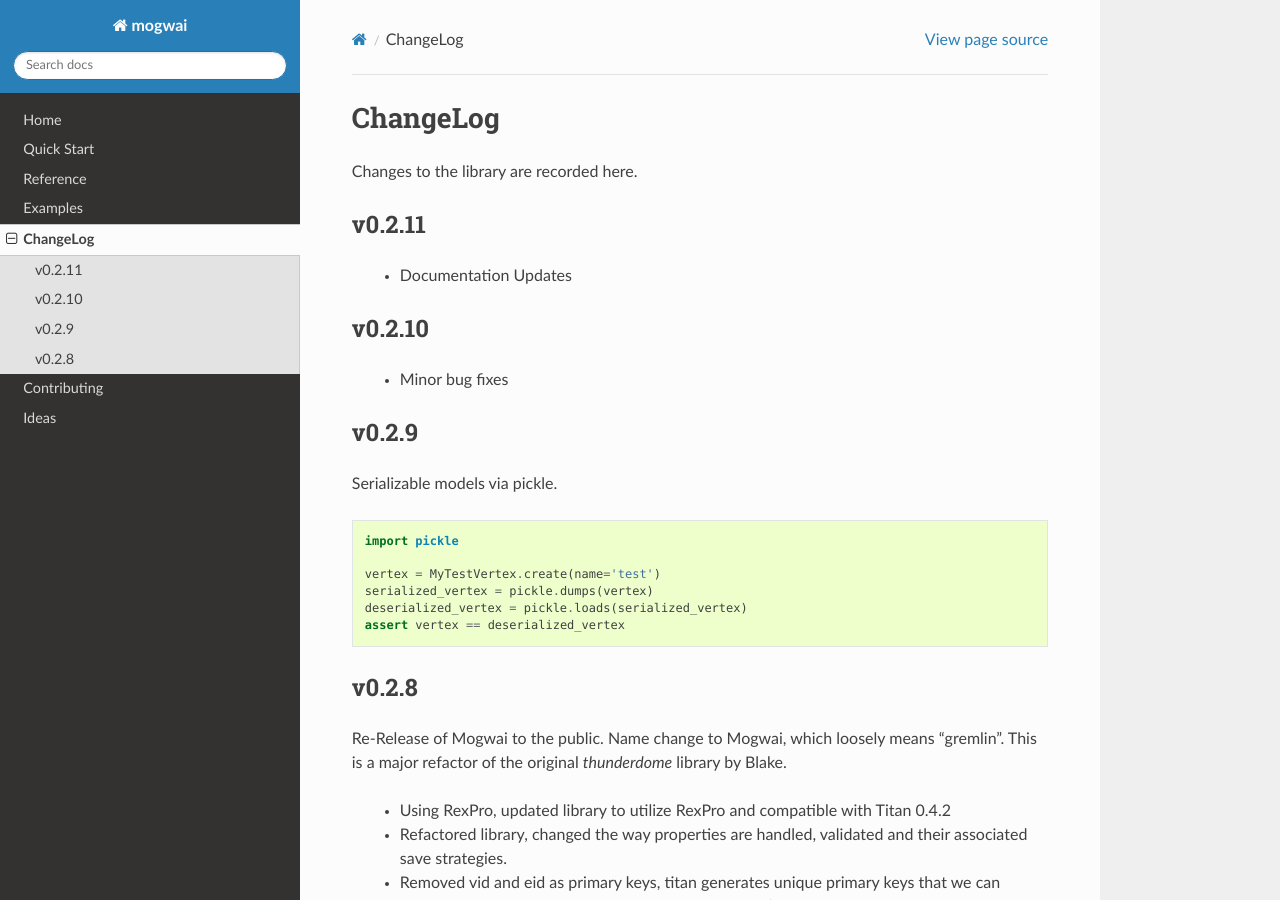
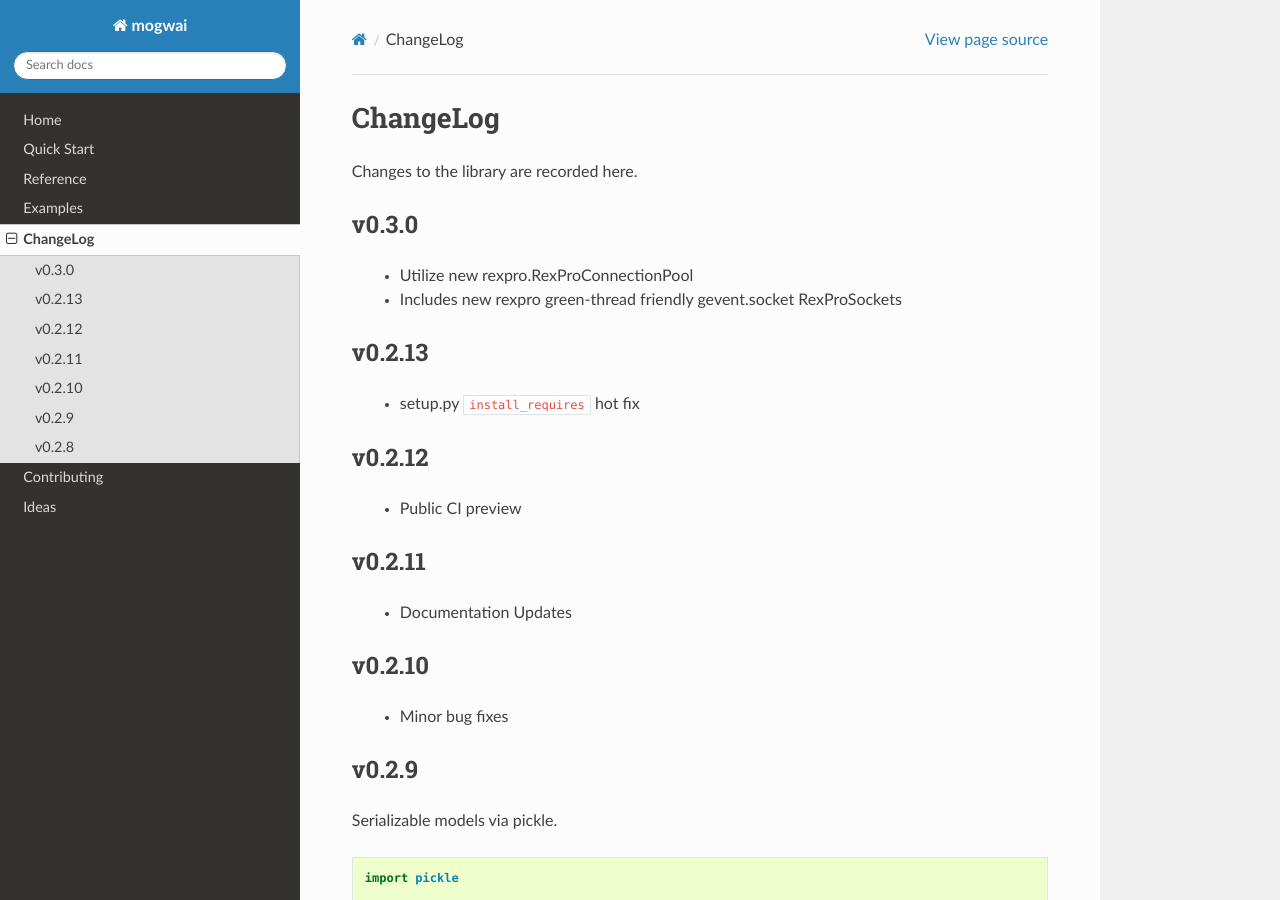
Before and after one commit to platinummonkey/mogwai, a Sphinx documentation site: the page built from docs/changelog.rst, in a window 1280 px wide and 900 px high. Built offline with Sphinx 7.4.7 and the Read the Docs theme 2.0.0, drawn with Linux system fonts in a browser that asks for light colours.

Commit message:
documentation update

```diff
--- a/docs/changelog.rst
+++ b/docs/changelog.rst
@@ -4,6 +4,20 @@ ChangeLog
 =========
 
 Changes to the library are recorded here.
+
+v0.3.0
+------
+ * Utilize new rexpro.RexProConnectionPool
+ * Includes new rexpro green-thread friendly gevent.socket RexProSockets
+
+v0.2.13
+-------
+ * setup.py ``install_requires`` hot fix
+
+v0.2.12
+-------
+
+ * Public CI preview
 
 v0.2.11
 -------
--- a/docs/ideas.rst
+++ b/docs/ideas.rst
@@ -16,6 +16,7 @@ up-to-date with the issue tracker. Also these are in no-particular order.
     * Creation/Traversal enforcement
  * **Integrate additional common metric collectors**
  * **Python 3 compatibility**
+    * Currently not possible with gevent and pyparsing
  * **Filter lazy-evaluated gremlin query.**
     * Perhaps: MyVertexModel.query().filter(someval__lte=2)
  * **Database Export/Import functionality**
--- a/docs/index.rst
+++ b/docs/index.rst
@@ -35,7 +35,7 @@ Links
 * Official Repository: https://bitbucket.org/wellaware/mogwai.git
 * Package: https://pypi.python.org/pypi/mogwai/
 
-mogwai is known to support Python 2.7. Testing needs to be done on Python3 and PyPy.
+mogwai is known to support Python 2.7. Python 3.x is not compatible due to the use of pyparsing and gevent.
 
 
 .. _download:
```
Also changed, not shown: 1 other file.
